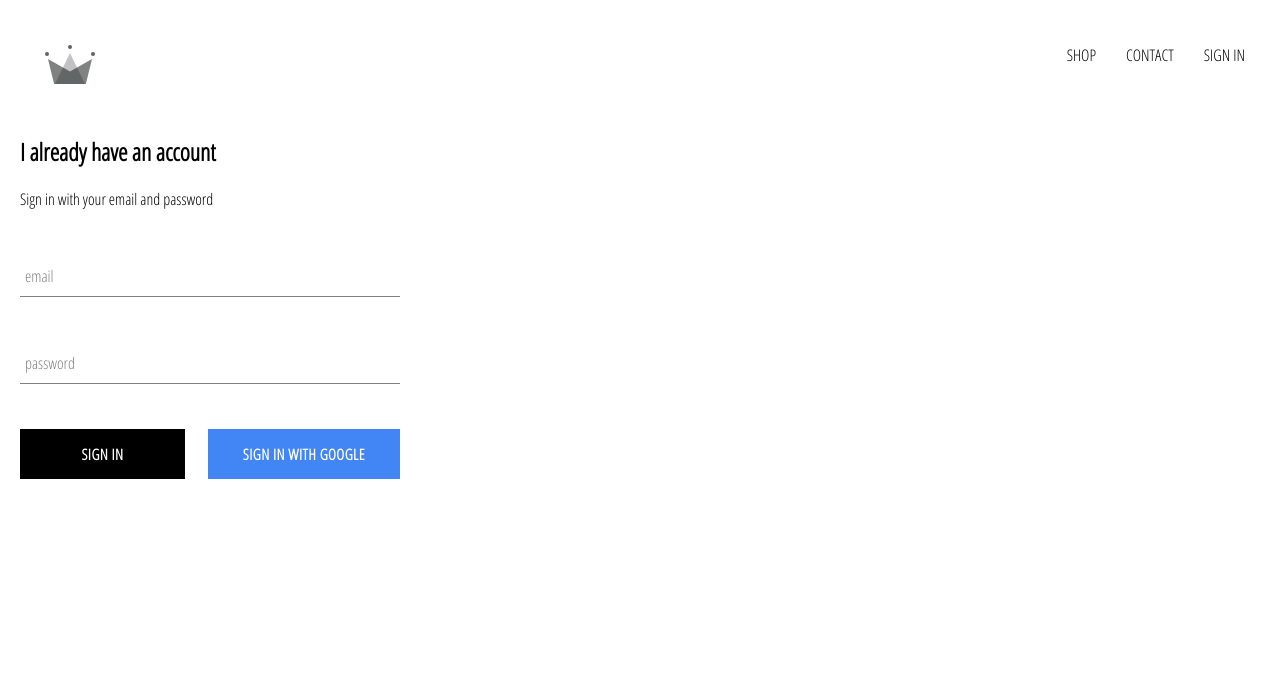
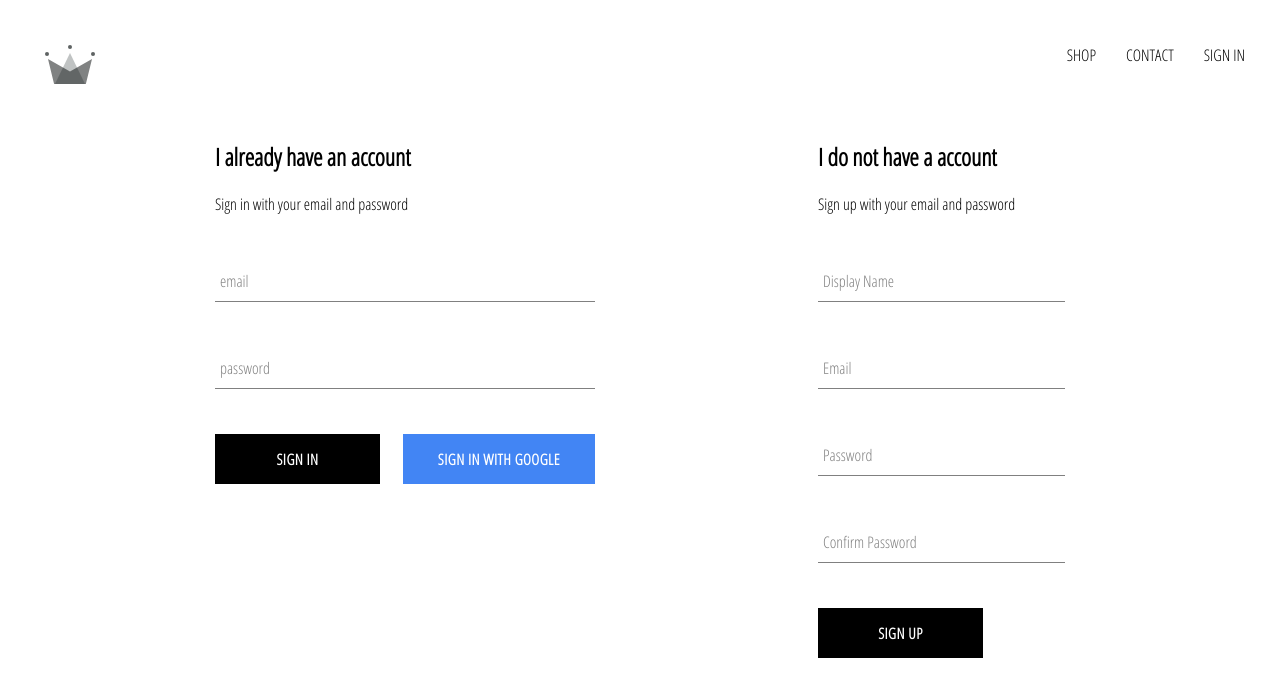
Before and after one commit to Ashu103/crwn-clothing, a React (Create React App) app: page /signin in a window 1280 px wide. Shown: the top 696 px of the page. Built offline with nearby package versions, Linux system fonts and the light colour scheme; no server answers.

Commit message:
implemented firebase utils, store authenticated users in database

```diff
--- a/src/App.js
+++ b/src/App.js
@@ -6,7 +6,7 @@
 import ShopPage from './pages/shop/shop.component';
 import Header from './components/header/header.component';
 import SignInAndSignUpPage from './pages/sign-in-and-sign-up/sign-in-and-sign-up.component';
-import {auth} from './firebase/firebase.utils'; // App mein user k state save karne k liye maine usko class bana diya
+import {auth, createUserProfileDocument} from './firebase/firebase.utils'; // App mein user k state save karne k liye maine usko class bana diya
 
 class App extends React.Component {
   constructor()
@@ -19,10 +19,27 @@
   }
   unsubscribeFromAuth = null
   componentDidMount() {
-      this.unsubscribeFromAuth  = auth.onAuthStateChanged(user => {
-    this.setState({currentUser: user});
-    console.log(user);
+      this.unsubscribeFromAuth = auth.onAuthStateChanged(async userAuth => {
+      if (userAuth)
+      {
+        const userRef = await createUserProfileDocument(userAuth);
 
+        userRef.onSnapshot(snapShot => {
+          this.setState(
+            {
+              currentUser: {
+               id: snapShot.id,
+               ...snapShot.data()
+              }
+            });
+
+            console.log(this.state);
+        });
+
+      }
+      else{
+        this.setState({currentUser: userAuth});
+      }
     });
   }
 
--- /dev/null
+++ b/src/components/sign-up/sign-up.component.jsx
@@ -0,0 +1,107 @@
+import React from 'react';
+
+import FormInput from '../form-input/form-input.component';
+
+import CustomButton from  '../custom-button/custom-button.component';
+
+import {auth, createUserProfileDocument} from '../../firebase/firebase.utils';
+
+import './sign-up.styles.scss';
+
+
+class SignUp extends React.Component {
+
+    constructor(){
+
+        super();
+       this.state = {
+           displayName: '',
+           email: '',
+           password: '',
+           confirmPassword: ''
+       }
+
+    }
+    handleSubmit = async event =>{
+        event.preventDefault();
+
+        const {displayName,email,password,confirmPassword} = this.state;
+       if(password !== confirmPassword)
+        {
+          alert("password don't match")
+          return;
+        }
+    try{
+        const { user } = await  auth.createUserWithEmailAndPassword(email,password);
+
+        await createUserProfileDocument(user , {displayName})
+
+        this.setState({
+            displayName: '',
+           email: '',
+           password: '',
+           confirmPassword: ''
+
+        })
+
+    }
+       catch(error)
+       {
+       console.error(error);
+       }
+
+    };
+    handleChange = event => {
+        const {name,value} = event.target;
+
+        this.setState({[name]: value});
+    };
+
+    render() {
+        const {displayName,email,password,confirmPassword} = this.state;
+        return (
+        <div className ='sign-up'>
+         <h2 className = 'title'>I do not have a account</h2>
+         <span>Sign up with your email and password</span>
+         <form className = 'sign-up-form' onSubmit={this.handleSubmit}>
+
+         <FormInput
+         type = 'text'
+         name = 'displayName'
+         value = {displayName}
+         onChange = {this.handleChange}
+         label = 'Display Name'
+         required
+         />
+         <FormInput
+         type = 'email'
+         name = 'email'
+         value = {email}
+         onChange = {this.handleChange}
+         label = 'Email'
+         required
+         />
+         <FormInput
+         type = 'password'
+         name = 'password'
+         value = {password}
+         onChange = {this.handleChange}
+         label = 'Password'
+         required
+         />
+         <FormInput
+         type = 'password'
+         name = 'confirmPassword'
+         value = {confirmPassword}
+         onChange = {this.handleChange}
+         label = 'Confirm Password'
+         required
+         />
+         <CustomButton  type = 'submit'>SIGN UP</CustomButton>
+         </form>
+        </div>
+        );
+    }
+}
+
+export default SignUp;
--- /dev/null
+++ b/src/components/sign-up/sign-up.styles.scss
@@ -0,0 +1,9 @@
+sign-up {
+    display: flex;
+    flex-direction: column;
+    width: 380px;
+
+    .title {
+      margin: 10px 0;
+    }
+  }
--- a/src/firebase/firebase.utils.js
+++ b/src/firebase/firebase.utils.js
@@ -1,5 +1,4 @@
 import firebase from 'firebase/app';
-
 import 'firebase/firestore';
 import 'firebase/auth';
 
@@ -14,6 +13,33 @@
   measurementId: "G-BVH40XHF6M"
 };
 
+export const createUserProfileDocument = async (userAuth, additionalData) => {
+
+  if(!userAuth) return;
+
+  const userRef = firestore.doc(`users/${userAuth.uid}`);
+
+  const snapShot = await userRef.get();
+
+  if(!snapShot.exists) {
+   const {displayName, email } = userAuth;
+   const createdAt = new Date();
+   try {
+     await userRef.set({
+       displayName,
+       email,
+       createdAt,
+       ...additionalData
+       });
+    } catch (error) {
+      console.log('error creating user', error.message);
+   }
+
+  }
+  return userRef;
+};
+
+
   firebase.initializeApp(firebaseConfig);
 
   export const auth = firebase.auth();
--- a/src/pages/sign-in-and-sign-up/sign-in-and-sign-up.component.jsx
+++ b/src/pages/sign-in-and-sign-up/sign-in-and-sign-up.component.jsx
@@ -1,11 +1,13 @@
 import React from 'react';
 import SignIn from '../../components/sign-in/sign-in.component';
+import SignUp from '../../components/sign-up/sign-up.component';
 
 import './sign-in-and-sign-up.component.scss';
 
 const SignInAndSignUpPage = () => (
     <div className = 'sign-in-and-sign-up'>
     <SignIn />
+    <SignUp />
     </div>
 );
 
--- a/src/pages/sign-in-and-sign-up/sign-in-and-sign-up.component.scss
+++ b/src/pages/sign-in-and-sign-up/sign-in-and-sign-up.component.scss
@@ -0,0 +1,6 @@
+.sign-in-and-sign-up {
+    width: 850px;
+    display: flex;
+    justify-content: space-between;
+    margin: 30px auto;
+  }
```
